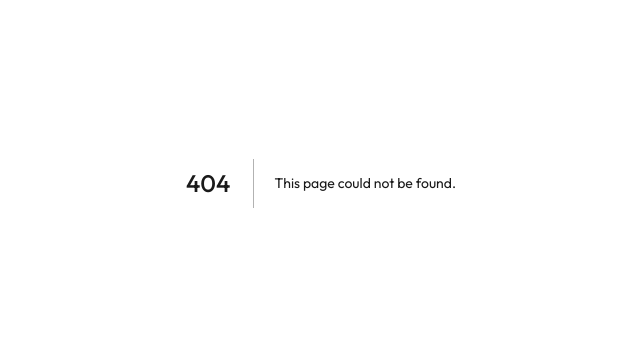
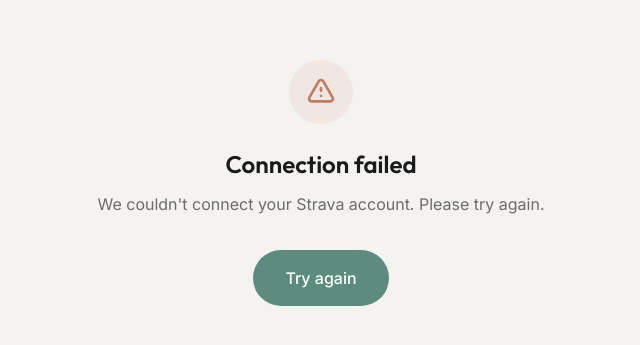
Before and after one commit to qeOnda/strava-ride-scibe, a Next.js app in the folder web/: page /auth/success in a window 1280 px wide. Before the commit this address had no page. Shown: the part 217-562 px from the top of the page, without its empty margins (319-959 px from the left). Built offline with nearby package versions, Linux system fonts and the light colour scheme.

Commit message:
Success page landing (#9)
* Add dependency

* Add react query provider

* Add success page

```diff
--- /dev/null
+++ b/web/app/auth/success/page.tsx
@@ -0,0 +1,165 @@
+"use client";
+
+import { useQuery } from "@tanstack/react-query";
+import { useSearchParams } from "next/navigation";
+import { Suspense } from "react";
+
+function SuccessContent() {
+  const searchParams = useSearchParams();
+  const code = searchParams.get("code");
+
+  const { isLoading, isSuccess, isError } = useQuery({
+    queryKey: ["oauth-auth", code],
+    queryFn: async () => {
+      const response = await fetch(
+        `https://api.ridescribe.click/oauth-authentication?code=${code}`,
+        { method: "POST" },
+      );
+      if (!response.ok) {
+        throw new Error("Authentication failed");
+      }
+      return response.json();
+    },
+    enabled: !!code,
+    retry: false,
+  });
+
+  // No code provided
+  if (!code) {
+    return (
+      <div className="min-h-screen bg-warm-ivory flex items-center justify-center px-6">
+        <div className="text-center max-w-md">
+          <div className="w-16 h-16 mx-auto mb-6 rounded-full bg-terracotta/10 flex items-center justify-center">
+            <svg
+              className="w-8 h-8 text-terracotta"
+              fill="none"
+              viewBox="0 0 24 24"
+              stroke="currentColor"
+              strokeWidth={2}
+            >
+              <path
+                strokeLinecap="round"
+                strokeLinejoin="round"
+                d="M12 9v2m0 4h.01m-6.938 4h13.856c1.54 0 2.502-1.667 1.732-3L13.732 4c-.77-1.333-2.694-1.333-3.464 0L3.34 16c-.77 1.333.192 3 1.732 3z"
+              />
+            </svg>
+          </div>
+          <h1 className="font-display text-2xl font-semibold text-charcoal mb-3">
+            Connection failed
+          </h1>
+          <p className="text-stone mb-8">
+            We couldn&apos;t connect your Strava account. Please try again.
+          </p>
+          <a href="/" className="btn-primary">
+            Try again
+          </a>
+        </div>
+      </div>
+    );
+  }
+
+  // Loading state
+  if (isLoading) {
+    return (
+      <div className="min-h-screen bg-warm-ivory flex items-center justify-center px-6">
+        <div className="text-center max-w-md">
+          <div className="w-16 h-16 mx-auto mb-6 flex items-center justify-center">
+            <div className="w-10 h-10 border-[3px] border-sage/20 border-t-sage rounded-full animate-spin" />
+          </div>
+          <h1 className="font-display text-2xl font-semibold text-charcoal mb-3">
+            Connecting your Strava account...
+          </h1>
+          <p className="text-stone">
+            Please wait while we complete the connection.
+          </p>
+        </div>
+      </div>
+    );
+  }
+
+  // Error state
+  if (isError) {
+    return (
+      <div className="min-h-screen bg-warm-ivory flex items-center justify-center px-6">
+        <div className="text-center max-w-md">
+          <div className="w-16 h-16 mx-auto mb-6 rounded-full bg-terracotta/10 flex items-center justify-center">
+            <svg
+              className="w-8 h-8 text-terracotta"
+              fill="none"
+              viewBox="0 0 24 24"
+              stroke="currentColor"
+              strokeWidth={2}
+            >
+              <path
+                strokeLinecap="round"
+                strokeLinejoin="round"
+                d="M12 9v2m0 4h.01m-6.938 4h13.856c1.54 0 2.502-1.667 1.732-3L13.732 4c-.77-1.333-2.694-1.333-3.464 0L3.34 16c-.77 1.333.192 3 1.732 3z"
+              />
+            </svg>
+          </div>
+          <h1 className="font-display text-2xl font-semibold text-charcoal mb-3">
+            Connection failed
+          </h1>
+          <p className="text-stone mb-8">
+            We couldn&apos;t connect your Strava account. Please try again.
+          </p>
+          <a href="/" className="btn-primary">
+            Try again
+          </a>
+        </div>
+      </div>
+    );
+  }
+
+  // Success state
+  if (isSuccess) {
+    return (
+      <div className="min-h-screen bg-warm-ivory flex items-center justify-center px-6">
+        <div className="text-center max-w-md">
+          <div className="w-16 h-16 mx-auto mb-6 rounded-full bg-sage/10 flex items-center justify-center">
+            <svg
+              className="w-8 h-8 text-sage"
+              fill="none"
+              viewBox="0 0 24 24"
+              stroke="currentColor"
+              strokeWidth={2}
+            >
+              <path
+                strokeLinecap="round"
+                strokeLinejoin="round"
+                d="M5 13l4 4L19 7"
+              />
+            </svg>
+          </div>
+          <h1 className="font-display text-2xl font-semibold text-charcoal mb-3">
+            You&apos;re all set!
+          </h1>
+          <p className="text-stone">
+            Your Strava account is now connected. We&apos;ll automatically
+            generate descriptions for your future rides.
+          </p>
+        </div>
+      </div>
+    );
+  }
+
+  return null;
+}
+
+export default function SuccessPage() {
+  return (
+    <Suspense
+      fallback={
+        <div className="min-h-screen bg-warm-ivory flex items-center justify-center px-6">
+          <div className="text-center max-w-md">
+            <div className="w-16 h-16 mx-auto mb-6 flex items-center justify-center">
+              <div className="w-10 h-10 border-[3px] border-sage/20 border-t-sage rounded-full animate-spin" />
+            </div>
+          </div>
+        </div>
+      }
+    >
+      <SuccessContent />
+    </Suspense>
+  );
+}
--- a/web/app/globals.css
+++ b/web/app/globals.css
@@ -158,3 +158,13 @@
     transform: translateY(0);
   }
 }
+
+@keyframes spin {
+  to {
+    transform: rotate(360deg);
+  }
+}
+
+.animate-spin {
+  animation: spin 1s linear infinite;
+}
--- a/web/app/layout.tsx
+++ b/web/app/layout.tsx
@@ -1,5 +1,6 @@
 import type { Metadata } from 'next'
 import './globals.css'
+import { Providers } from './providers'
 
 export const metadata: Metadata = {
   title: 'Ride Scribe - AI-Powered Strava Activity Descriptions',
@@ -33,7 +34,9 @@
           rel="stylesheet"
         />
       </head>
-      <body className="antialiased">{children}</body>
+      <body className="antialiased">
+          <Providers>{children}</Providers>
+        </body>
     </html>
   )
 }
--- /dev/null
+++ b/web/app/providers.tsx
@@ -0,0 +1,14 @@
+'use client'
+
+import { QueryClient, QueryClientProvider } from '@tanstack/react-query'
+import { useState } from 'react'
+
+export function Providers({ children }: { children: React.ReactNode }) {
+  const [queryClient] = useState(() => new QueryClient())
+
+  return (
+    <QueryClientProvider client={queryClient}>
+      {children}
+    </QueryClientProvider>
+  )
+}
--- a/web/package.json
+++ b/web/package.json
@@ -9,6 +9,7 @@
     "export": "next build"
   },
   "dependencies": {
+    "@tanstack/react-query": "^5.90.20",
     "framer-motion": "^12.23.26",
     "lucide-react": "^0.562.0",
     "next": "^14.0.4",
```
Also changed, not shown: 1 other file (tests, documents, lock files or other folders).
